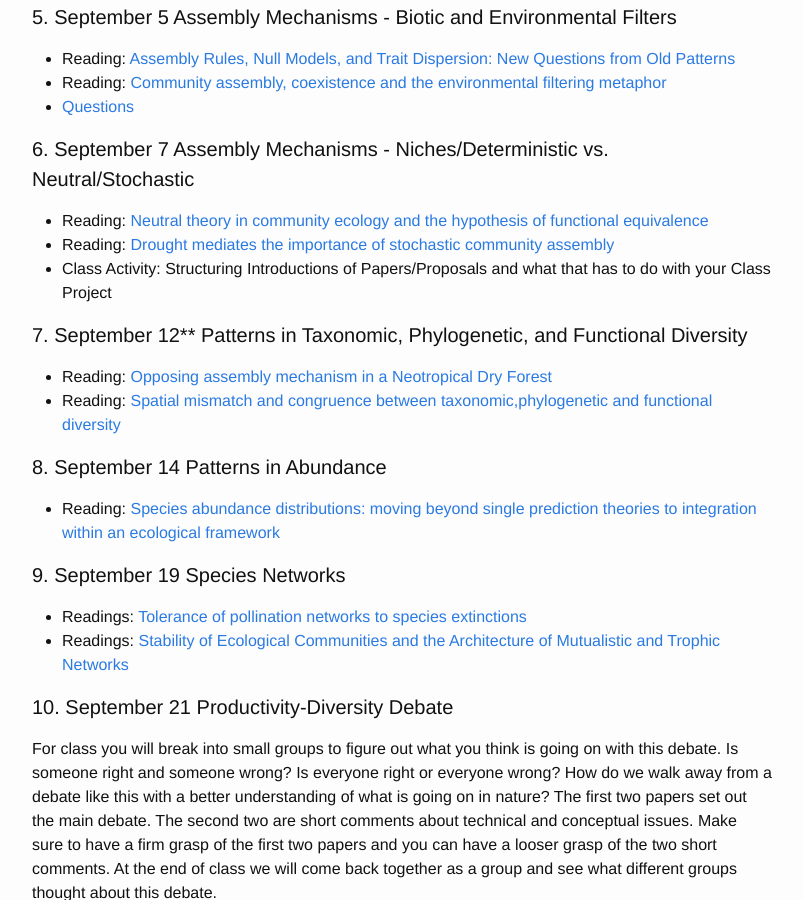
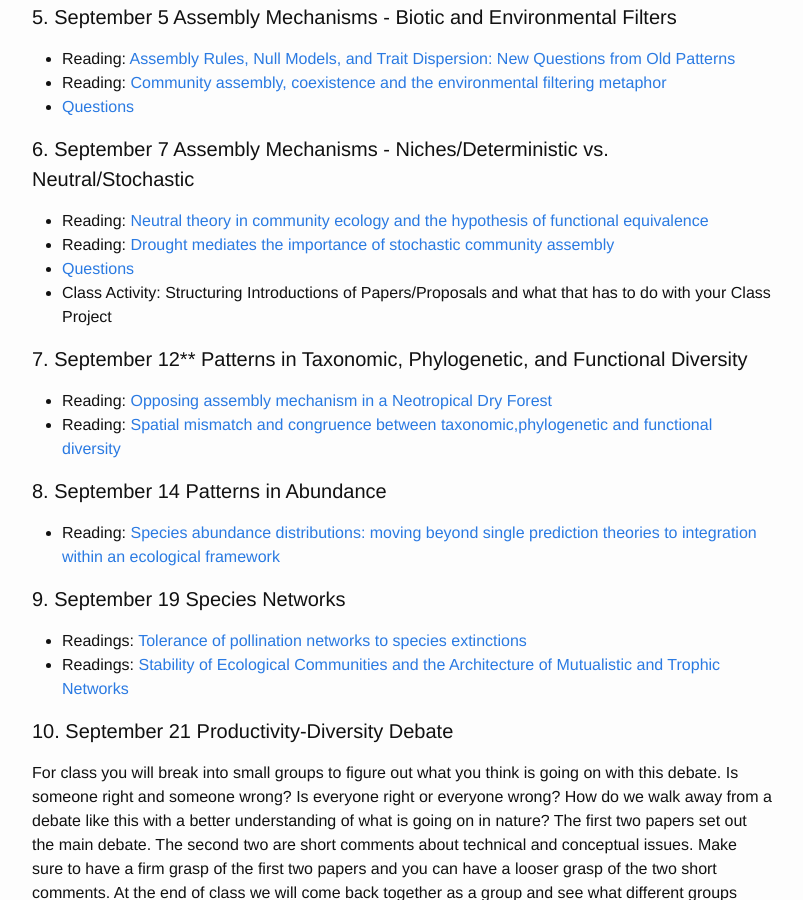
Before and after one commit to skmorgane/biodiversity-course, a Jekyll site: the page built from schedule.md, in a window 1280 px wide and 900 px high, scrolled down 1184 px. Shown: the whole window, without its empty margins (238-1041 px from the left). Built offline with Jekyll 4.4.1, drawn with Linux system fonts in a browser that asks for light colours.

Commit message:
Add class6 questions

```diff
--- a/schedule.md
+++ b/schedule.md
@@ -45,6 +45,7 @@ I added a paper for Thursday but DON'T PANIC. This is just one of the papers fro
 #### 6. September 7 Assembly Mechanisms - Niches/Deterministic vs. Neutral/Stochastic
 * Reading: [Neutral theory in community ecology and the hypothesis of functional equivalence](https://doi.org/10.1111/j.0269-8463.2005.00965.x)
 * Reading: [Drought mediates the importance of stochastic community assembly](https://doi.org/10.1073/pnas.0704350104)
+* [Questions]({{ site.baseurl }}/questions/class6)
 * Class Activity: Structuring Introductions of Papers/Proposals and what that has to do with your Class Project
 
 #### 7. September 12** Patterns in Taxonomic, Phylogenetic, and Functional Diversity
```
